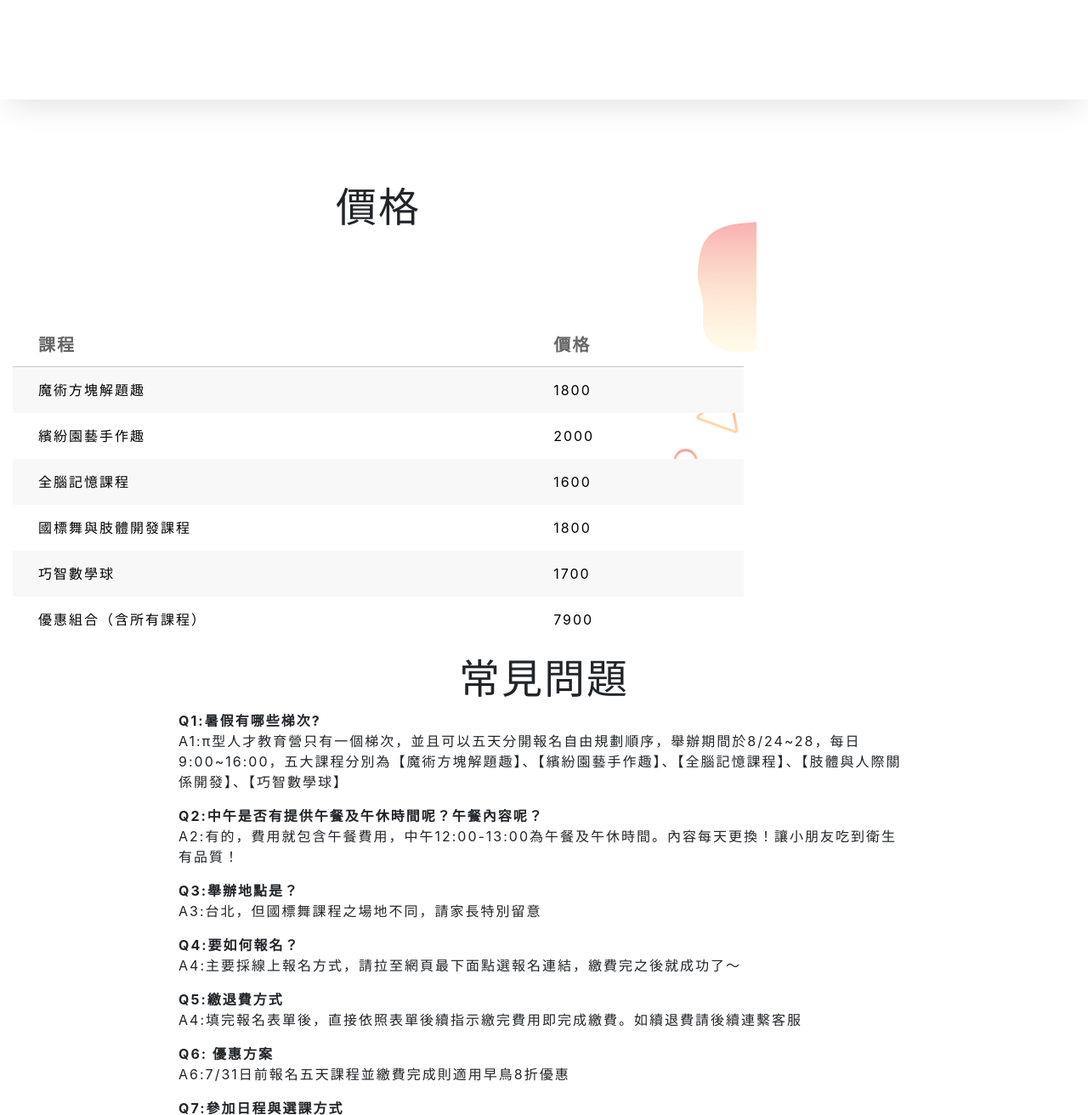
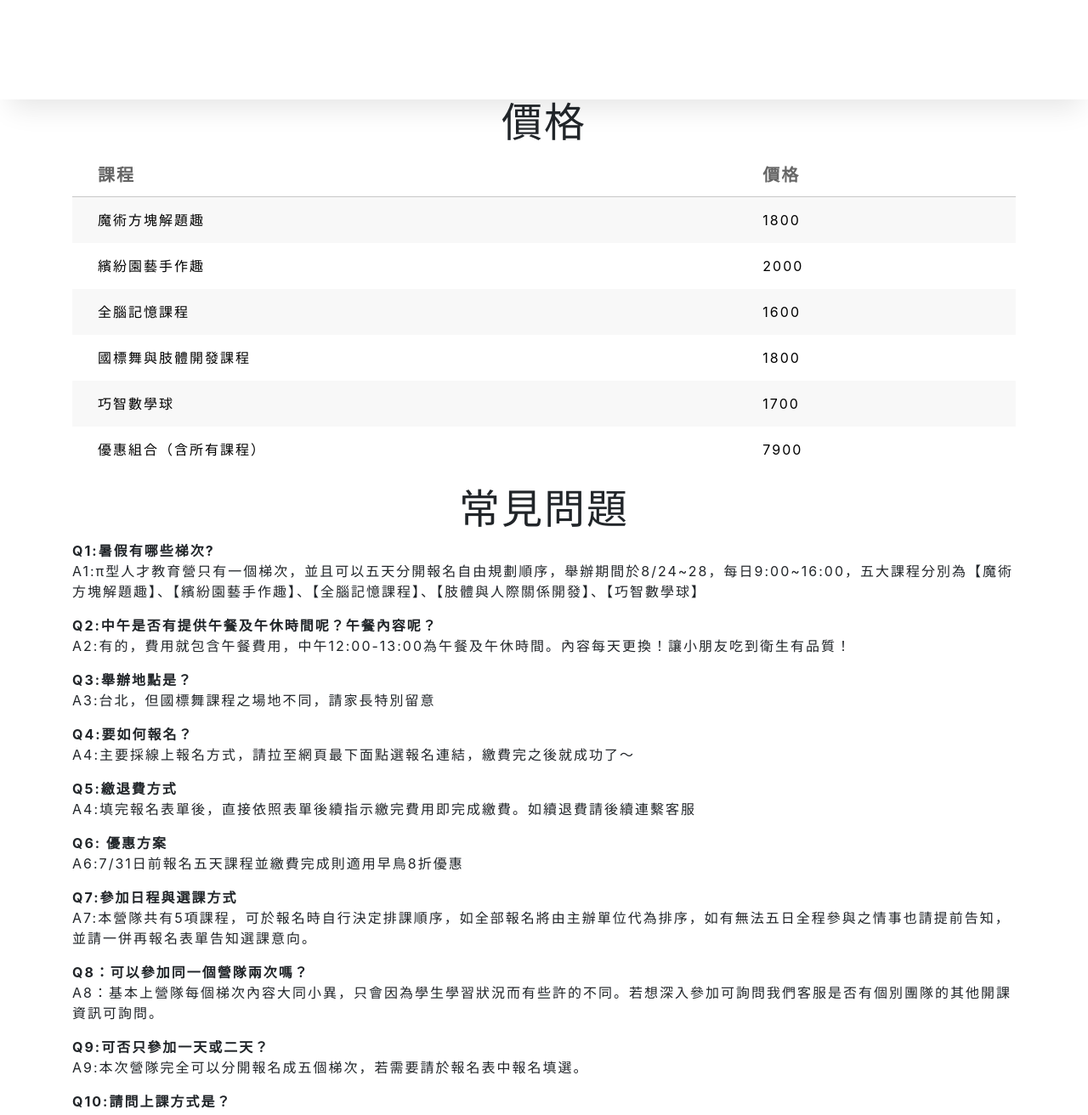
Before and after one commit to FooJiaYin/2020-pi-camp, a PHP site: page / in a window 1280 px wide. Shown: the part 5188-6500 px from the top of the page at 85% size. Run offline with PHP 8.4, Linux system fonts and the light colour scheme; some web fonts are replaced.

Commit message:
text change

```diff
--- a/css/style.css
+++ b/css/style.css
@@ -347,10 +347,16 @@ img {
   box-shadow: rgba(0, 0, 0, 0.1) 2px 20px 30px -10px;
 }
 
+<<<<<<< HEAD
 @media (min-width: 992px) {
     #pricing-section, #faq-section .container {
         max-width: 890px;
     }
+=======
+#pricing-section, #faq-section .container {
+    padding-left: 15%;
+    padding-right: 15%;
+>>>>>>> 4aadf2bbcd0b4180b5493f76e49714a2e156d8e8
 }
 
 #pricing-section.shape-bg-2 {
@@ -383,6 +389,7 @@ img {
   font-size: 1.5em;
 }
 
+<<<<<<< HEAD
 #registration-section a.btn {
   /* border-radius: 100px; */
   font-size: 1.25rem;
@@ -432,3 +439,9 @@ img {
 .footer-logo {
     padding-right: 0;
 }
+=======
+#footer-section {
+    background-color: rgba(28, 27, 113, 0.619792);
+    color: white;
+}
+>>>>>>> 4aadf2bbcd0b4180b5493f76e49714a2e156d8e8
--- a/index.html
+++ b/index.html
@@ -998,6 +998,7 @@
 	<section id="footer-section">
 		<div class="container">
 			<div class="row">
+<<<<<<< HEAD
 				<div class="col-lg-4 col-md-5">
 					<h4>主辦單位</h4>
                     <div class="row">
@@ -1021,6 +1022,13 @@
 				<div class="col-lg-2 col-md-1"></div>
 				<div class="col-6">
 					<h4>客服資訊</h4>
+=======
+				<div class="col-4">
+					<p><a class="btn" href="https://page.cashier.ecpay.com.tw/forms/dTF">立即報名</a></p>
+				</div>
+				<div class="col-4">
+					<p><a class="btn" href="https://page.cashier.ecpay.com.tw/forms/dTF">立即報名</a></p>
+>>>>>>> 4aadf2bbcd0b4180b5493f76e49714a2e156d8e8
 				</div>
 			</div>
 		</div>
```
